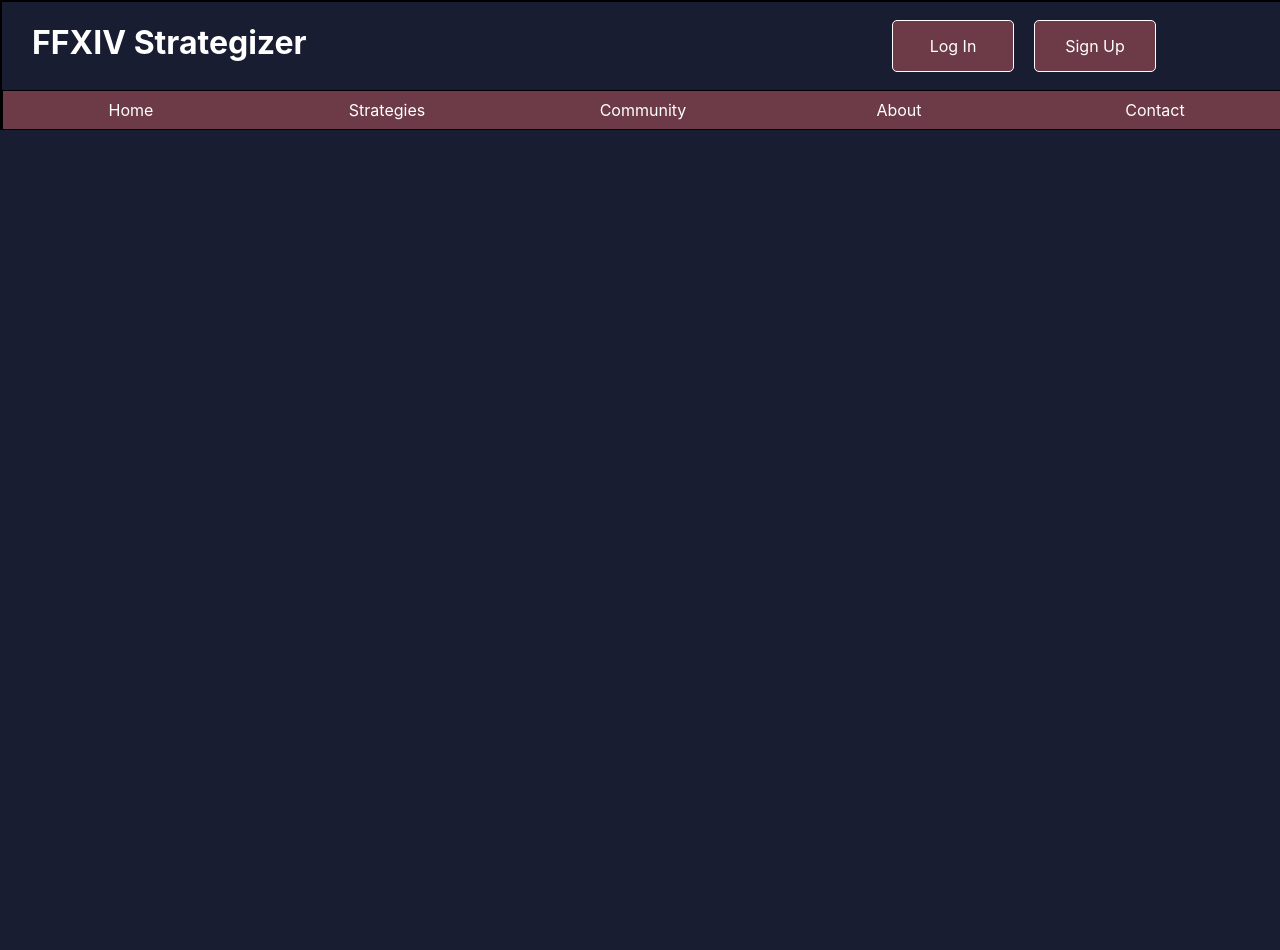
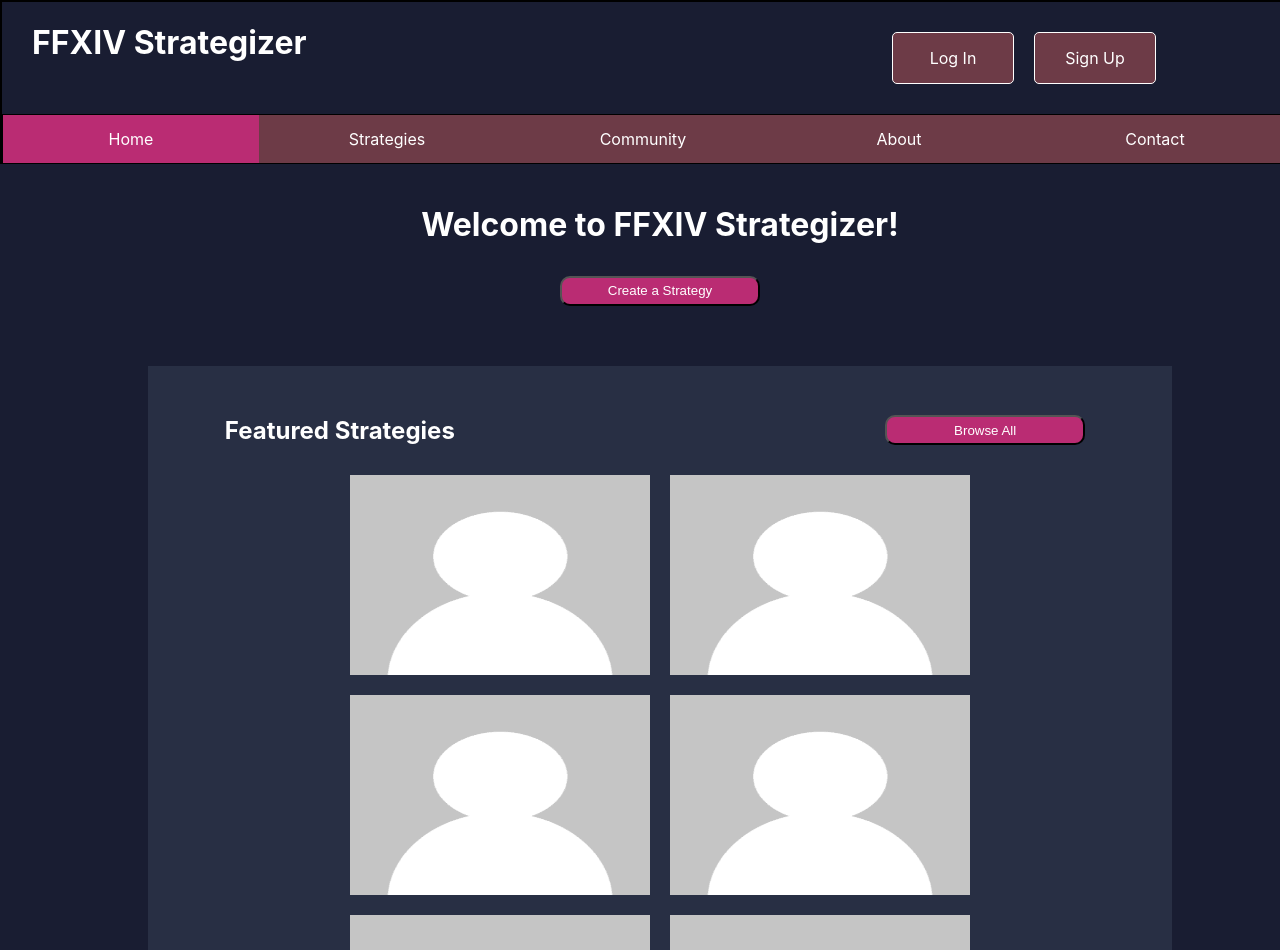
Before and after one commit to lah5175/FFXIV_Strategizer, a React (Create React App) app in the folder client/: page / in a window 1280 px wide. Shown: the top 950 px of the page. Before the commit the page ends 800 px from the top, so only its background shows below. Built offline with nearby package versions, Linux system fonts and the light colour scheme; no server answers.

Commit message:
Feat: Added home page

```diff
--- a/client/src/App.js
+++ b/client/src/App.js
@@ -11,6 +11,7 @@
 import Main from './components/Main';
 import Sidebar from './components/Sidebar';
 import SingleUser from './components/SingleUser';
+import Home from './components/Home';
 
 class App extends React.Component {
   componentDidMount() {
@@ -22,6 +23,7 @@
       <div id="App">
         <Route path="/" component={Header}/>
         <div id="app-content">
+          <Route exact path="/" component={Home} />
           <Route path="/login" component={Login} />
           <Route path="/signup" component={Signup} />
           <Route path="/users/:userId" component={SingleUser} />
--- /dev/null
+++ b/client/src/components/Home.js
@@ -0,0 +1,35 @@
+import React from 'react';
+import '../stylesheets/Home.css';
+
+class Home extends React.Component {
+  constructor() {
+    super();
+  }
+
+  render() {
+    return (
+      <div id="home-container">
+        <div id="home-welcome">
+          <h1>Welcome to FFXIV Strategizer!</h1>
+          <button type="button">Create a Strategy</button>
+        </div>
+        <div id="home-strategies">
+          <div className="header-flex">
+            <h2>Featured Strategies</h2>
+            <button type="button">Browse All</button>
+          </div>
+          <div className="strategy-list">
+            <img src="/default-user-temp.png" />
+            <img src="/default-user-temp.png" />
+            <img src="/default-user-temp.png" />
+            <img src="/default-user-temp.png" />
+            <img src="/default-user-temp.png" />
+            <img src="/default-user-temp.png" />
+          </div>
+        </div>
+      </div>
+    )
+  }
+}
+
+export default Home;
--- a/client/src/components/Navbar.js
+++ b/client/src/components/Navbar.js
@@ -5,11 +5,11 @@
 const Navbar = props => {
   return (
     <div id="navbar">
-      <NavLink to="/">Home</NavLink>
-      <NavLink to="/">Strategies</NavLink>
-      <NavLink to="/">Community</NavLink>
-      <NavLink to="/">About</NavLink>
-      <NavLink to="/">Contact</NavLink>
+      <NavLink exact to="/">Home</NavLink>
+      <NavLink to="/strategies">Strategies</NavLink>
+      <NavLink to="/community">Community</NavLink>
+      <NavLink to="/about">About</NavLink>
+      <NavLink to="/contact">Contact</NavLink>
     </div>
   )
 }
--- a/client/src/components/SingleUser.js
+++ b/client/src/components/SingleUser.js
@@ -20,7 +20,7 @@
           </div>
         </div>
         <div id="user-strategies">
-          <h1>Strategies:</h1>
+          <h1>Strategies</h1>
         </div>
       </div>
     )
--- a/client/src/stylesheets/App.css
+++ b/client/src/stylesheets/App.css
@@ -46,3 +46,7 @@
 a:hover {
   background-color: #BA2C73;
 }
+
+.active {
+  background-color: #BA2C73;
+}
--- a/client/src/stylesheets/Header.css
+++ b/client/src/stylesheets/Header.css
@@ -4,7 +4,7 @@
 
 #header {
   border: 2px solid black;
-  height: 20%;
+  min-height: 20%;
   width: 100%;
   background-color: #191D32;
 }
--- /dev/null
+++ b/client/src/stylesheets/Home.css
@@ -0,0 +1,39 @@
+#home-container {
+  display: flex;
+  flex-direction: column;
+  align-items: center;
+}
+
+#home-welcome {
+  text-align: center;
+}
+
+#home-strategies {
+  width: 80%;
+  background-color: #282F44;
+  display: flex;
+  flex-direction: column;
+  align-items: center;
+  padding-top: 30px;
+  padding-bottom: 30px;
+  margin: 50px;
+}
+
+.strategy-list {
+  display: flex;
+  flex-wrap: wrap;
+  width: 90%;
+  justify-content: center;
+}
+
+.strategy-list > img {
+  height: 200px;
+  width: 300px;
+  margin: 10px;
+}
+
+.header-flex {
+  width: 85%;
+  display: flex;
+  justify-content: space-between;
+}
```
